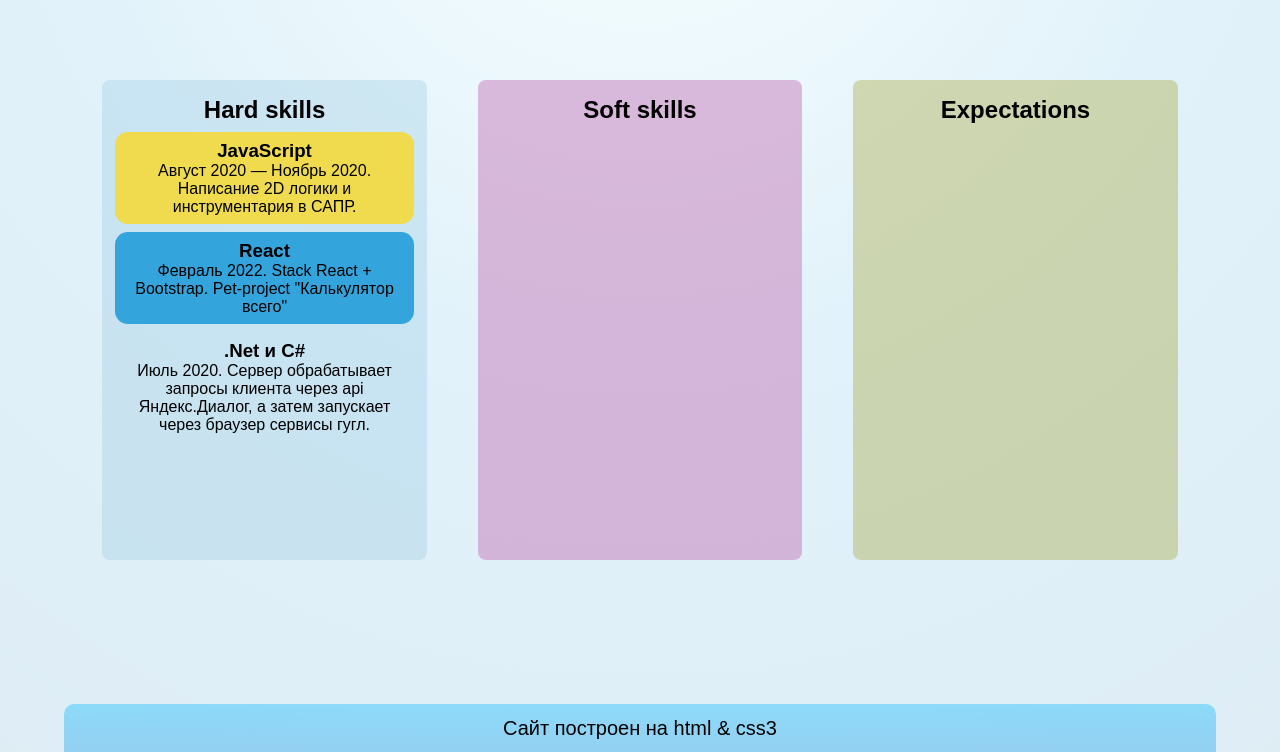
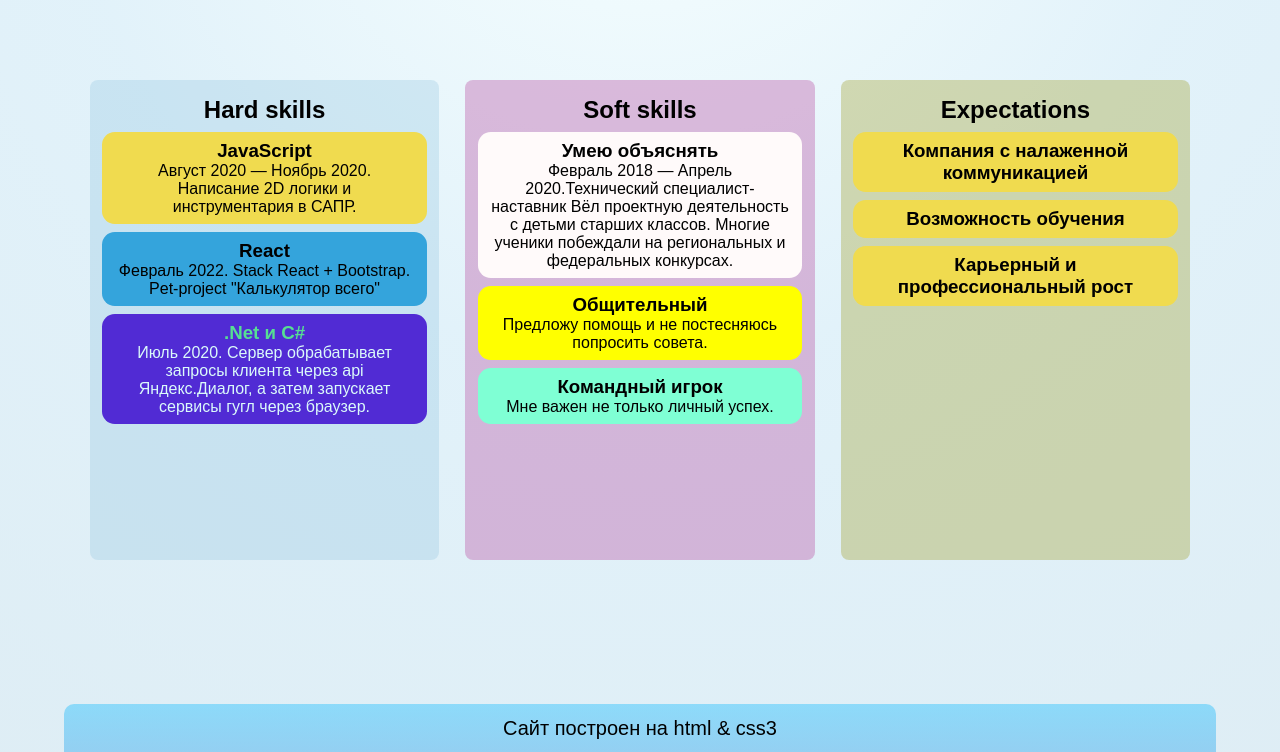
Before and after one commit to nik1138/nik1138.github.io, a plain HTML site: page index.html in a window 1280 px wide. Shown: the part 48-800 px from the top of the page. Drawn offline with Linux system fonts and the light colour scheme.

Commit message:
design with more content

```diff
--- a/index.html
+++ b/index.html
@@ -32,16 +32,38 @@
             <article class="dotNet point">
                 <h3>.Net и C#</h3>
                 <p>Июль 2020. Сервер обрабатывает запросы клиента через api Яндекс.Диалог,
-                     а затем запускает через браузер сервисы гугл.</p>
+                     а затем запускает сервисы гугл через браузер.</p>
             </article>
         </a>
         </article>
         <article class="infoBox softSkills">
             <h2>Soft skills</h2>
-
+            <article class="point cmit">
+                <h3>Умею объяснять</h3>
+                <p>Февраль 2018 — Апрель 2020.Технический специалист-наставник
+                    Вёл проектную деятельность с детьми старших классов.
+                     Многие ученики побеждали на региональных и федеральных конкурсах.</p>
+            </article>
+            <article class="point easyGoing">
+                <h3>Общительный</h3>
+                <p>Предложу помощь и не постесняюсь попросить совета.</p>
+            </article>
+            <article class="point teamPlayer">
+                <h3>Командный игрок</h3>
+                <p>Мне важен не только личный успех.</p>
+            </article>
         </article>
         <article class="infoBox expectations">
             <h2>Expectations</h2>
+            <article class="point todo">
+                <h3>Компания с налаженной коммуникацией</h3>
+            </article>
+            <article class="point todo">
+                <h3>Возможность обучения</h3>
+            </article>
+            <article class="point todo">
+                <h3>Карьерный и профессиональный рост</h3>
+            </article>
         </article>
     </main>
     <footer><span class="footerText">Сайт построен на html & css3</span></footer>
--- a/style.css
+++ b/style.css
@@ -77,7 +77,7 @@ main {
     width: 80vw;
     flex-grow: 1;
     margin: 2vh auto;
-    padding: 2vh 1vw;
+    padding: 2vh 2vw;
   }
 }
 
@@ -90,7 +90,7 @@ main {
     height: 60vh;
     width: 25vw;
     flex-grow: 1;
-    margin: 10vh 2vw;
+    margin: 10vh 1vw;
     padding: 2vh 1vw;
   }
 }
@@ -117,12 +117,40 @@ main {
   background: #34a4dc;
 }
 
+.dotNet {
+  background: #512bd4;
+}
+
+.dotNet p {
+  color: rgb(219, 250, 250);
+}
+
+.dotNet h3 {
+  color: rgb(86, 223, 147);
+}
+
 .softSkills {
   background: #bb59a665;
 }
 
+.cmit {
+  background: snow;
+}
+
+.easyGoing {
+  background: yellow;
+}
+
+.teamPlayer {
+  background-color: aquamarine;
+}
+
 .expectations {
   background: #a8a74165;
+}
+
+.todo {
+  background: #f0db4f;
 }
 
 footer {
```
